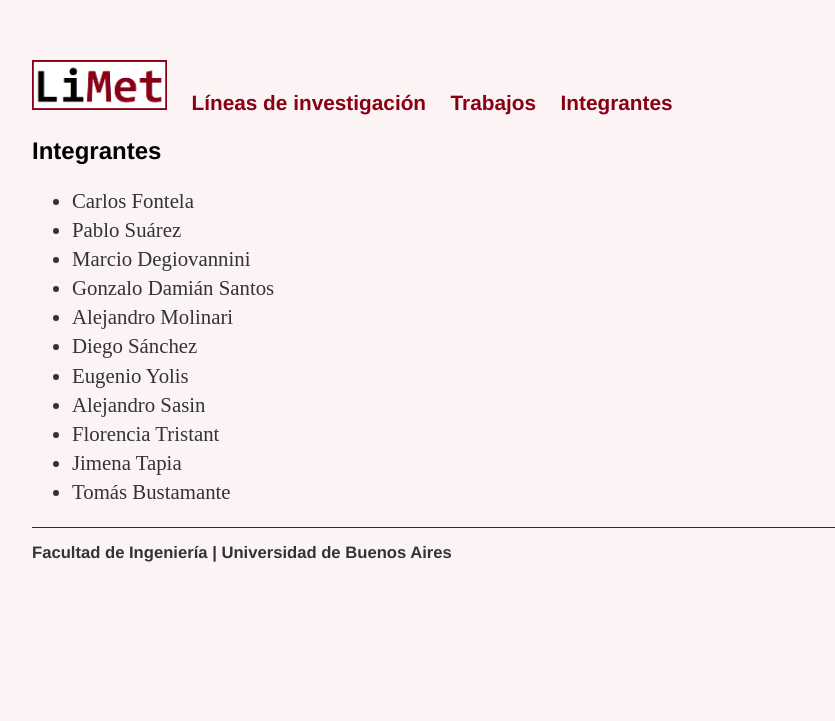
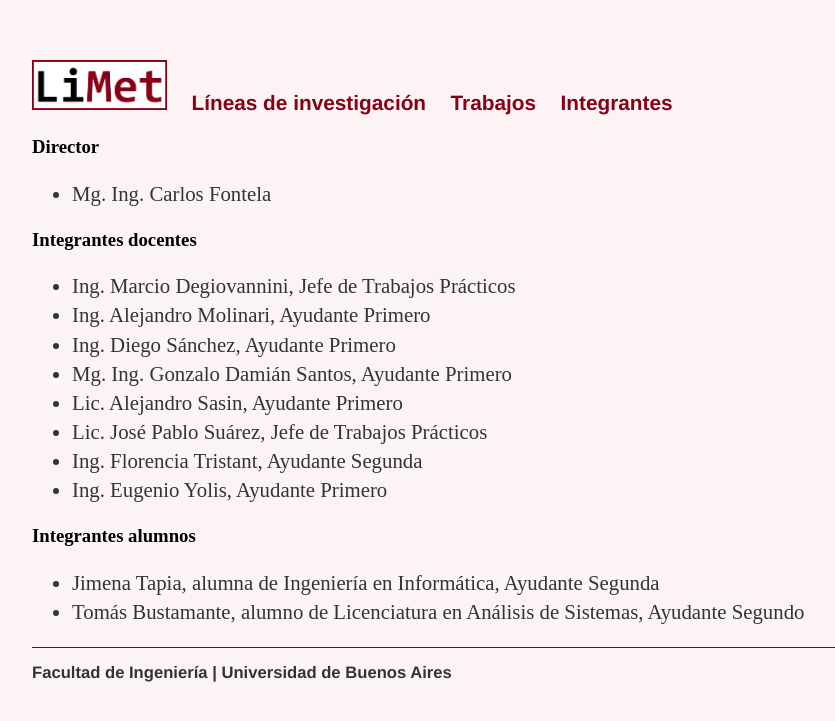
Before and after one commit to limetfiuba/limetfiuba.github.io, a Jekyll site: the page built from integrantes/index.html, in a window 1280 px wide. Shown: the top 721 px of the page, without its empty margins (96-931 px from the left). Built offline with Jekyll 4.4.1, drawn with Linux system fonts in a browser that asks for light colours.

Commit message:
Mas detalles

```diff
--- a/integrantes/index.html
+++ b/integrantes/index.html
@@ -2,21 +2,35 @@
 layout: default
 title: LiMet | Integrantes
 ---
-<h2>Integrantes</h2>
+<h3>Director</h3>
 <div class="blurb">
     <p>
     <ul>
-        <li>Carlos Fontela</li>
-        <li>Pablo Suárez</li>
-        <li>Marcio Degiovannini</li>
-        <li>Gonzalo Damián Santos</li>
-        <li>Alejandro Molinari</li>
-        <li>Diego Sánchez</li>
-        <li>Eugenio Yolis</li>
-        <li>Alejandro Sasin</li>
-        <li>Florencia Tristant</li>
-        <li>Jimena Tapia</li>
-        <li>Tomás Bustamante</li>
+        <li>Mg. Ing. Carlos Fontela</li>
   </ul>
   </p>
 </div>
+<h3>Integrantes docentes</h3>
+<div class="blurb">
+    <p>
+    <ul>
+        <li>Ing. Marcio Degiovannini, Jefe de Trabajos Prácticos</li>
+        <li>Ing. Alejandro Molinari, Ayudante Primero</li>
+        <li>Ing. Diego Sánchez, Ayudante Primero</li>
+        <li>Mg. Ing. Gonzalo Damián Santos, Ayudante Primero</li>
+        <li>Lic. Alejandro Sasin, Ayudante Primero</li>
+        <li>Lic. José Pablo Suárez, Jefe de Trabajos Prácticos</li>
+        <li>Ing. Florencia Tristant, Ayudante Segunda</li>
+        <li>Ing. Eugenio Yolis, Ayudante Primero</li>
+  </ul>
+  </p>
+</div>
+<h3>Integrantes alumnos</h3>
+<div class="blurb">
+    <p>
+    <ul>
+        <li>Jimena Tapia, alumna de Ingeniería en Informática, Ayudante Segunda</li>
+        <li>Tomás Bustamante, alumno de Licenciatura en Análisis de Sistemas, Ayudante Segundo</li>
+  </ul>
+  </p>
+</div>
--- a/lineas/index.html
+++ b/lineas/index.html
@@ -6,7 +6,7 @@ title: LiMet | Líneas de investigación
 <div class="blurb">
     <p>
     <ul>
-        <li>Nuevas tendencias transversales en desarrollo de software (sólo como ejemplo: simbiosis entre diseño, metodología y gestión de proyectos que implican tendencias conjuntas como arquitecturas de microservicios, delivery continuo y DevOps).</li>
+        <li>Nuevas tendencias transversales en desarrollo de software (arquitecturas de microservicios, delivery continuo,  DevOps, etc.).</li>
         <li>Mantenimiento de aplicaciones legacy.</li>
         <li>Especificaciones basadas en ejemplos (SBE).</li>
         <li>Desarrollo de software guiado por el comportamiento (BDD).</li>
```
